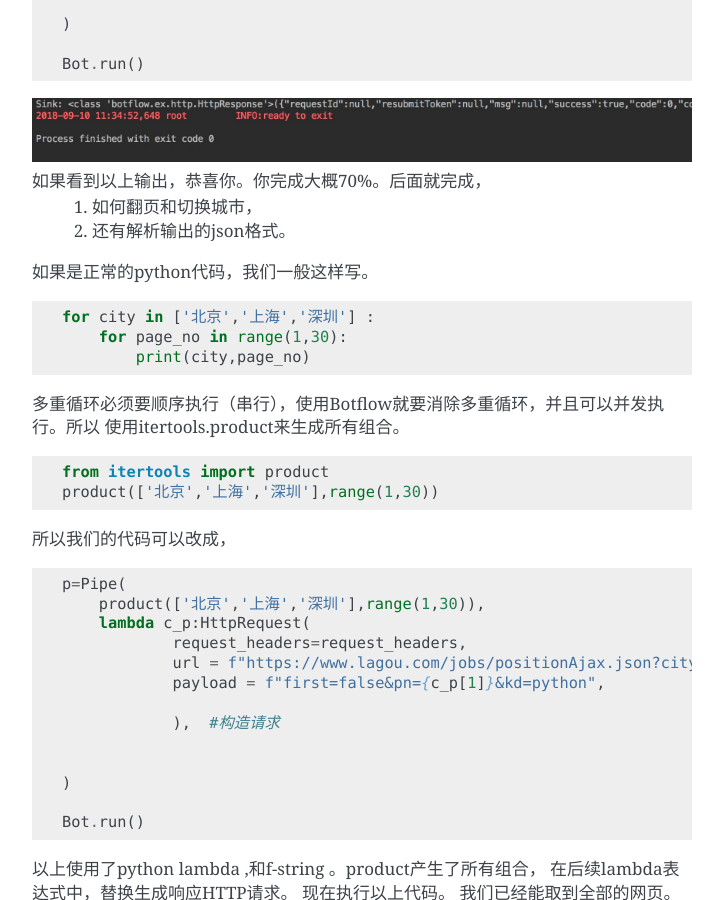
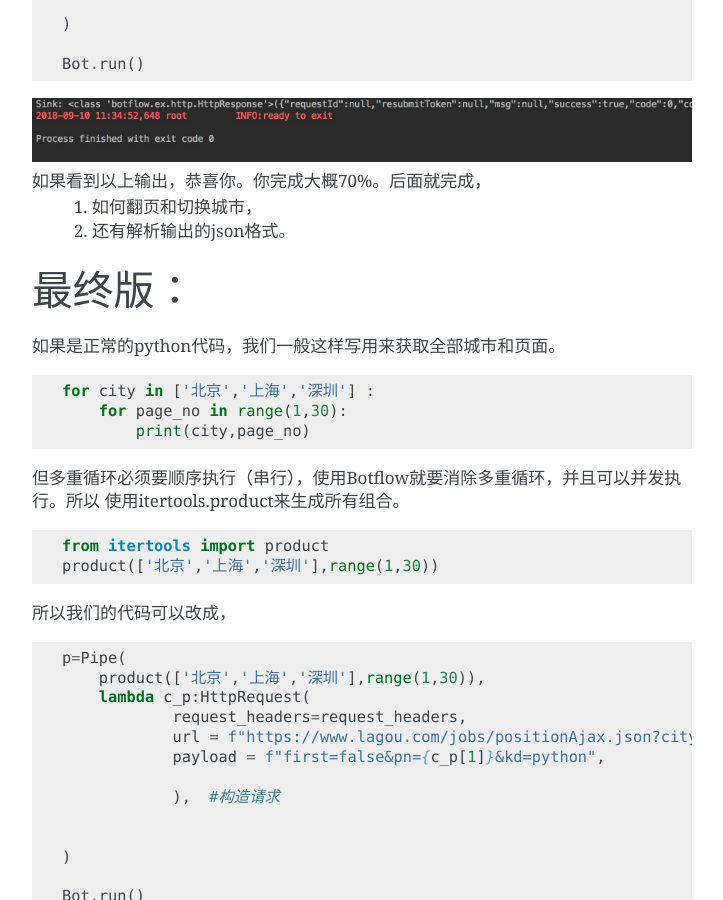
Before and after one commit to kkyon/botflow, a Sphinx documentation site: the page built from docs/examples/lagou_spider.rst, in a window 1280 px wide and 900 px high, scrolled down 2519 px. Shown: the whole window, without its empty margins (388-1111 px from the left). Built offline with Sphinx 7.4.7, drawn with Linux system fonts in a browser that asks for light colours; pages that are not in the unit, such as notebooks, are missing from menus.

Commit message:
add example for lagou

```diff
--- a/docs/examples/lagou_spider.rst
+++ b/docs/examples/lagou_spider.rst
@@ -125,7 +125,10 @@ lagou_spider（拉勾职位爬虫）
     #. 还有解析输出的json格式。
 
 
-如果是正常的python代码，我们一般这样写。
+最终版：
+======
+
+如果是正常的python代码，我们一般这样写用来获取全部城市和页面。
 
 .. code-block:: python
 
@@ -133,7 +136,7 @@ lagou_spider（拉勾职位爬虫）
         for page_no in range(1,30):
             print(city,page_no)
 
-多重循环必须要顺序执行（串行），使用Botflow就要消除多重循环，并且可以并发执行。所以
+但多重循环必须要顺序执行（串行），使用Botflow就要消除多重循环，并且可以并发执行。所以
 使用itertools.product来生成所有组合。
 
 
```
